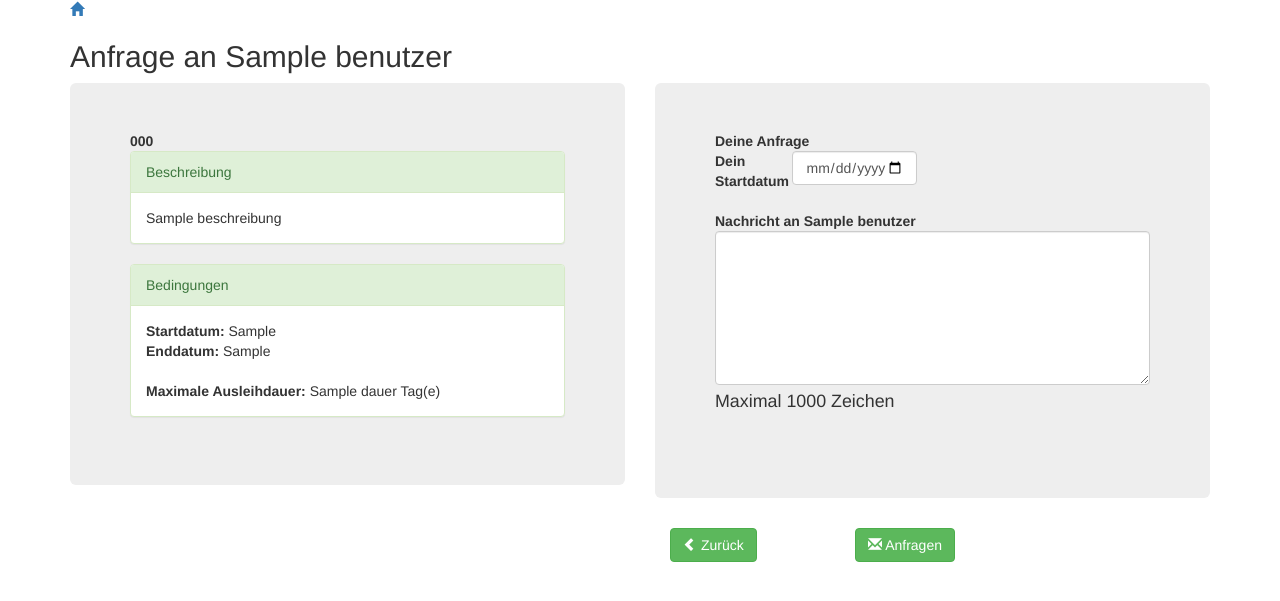
After one commit to localSharing/localSharing, a Spring app: page /anfrageSenden in a window 1280 px wide. The commit adds this page. Shown: the top 601 px of the page. Run offline with Thymeleaf, Linux system fonts and the light colour scheme; the template is opened without the code that fills it: most values are stand-ins (such as "Sample title", 1, 10 or a date in 2020); data that the repository does not hold is empty; some of the project's set-up classes (security, data sources, template engines, error pages and the like) are left out, and stand-ins take their place; some libraries are stand-ins or nearby versions.

Commit message:
UI: Hinzufügen der Seite "Anfrage senden"
SHARE-16: UseCase Anfrage an User senden

Task-Url: http://jira.it.dh-karlsruhe.de:8080/browse/SHARE-16

```diff
--- /dev/null
+++ b/localSharing/src/main/resources/templates/anfrageSenden.html
@@ -0,0 +1,98 @@
+<!DOCTYPE html>
+<html xmlns="http://www.w3.org/1999/xhtml"
+	xmlns:th="http://www.thymeleaf.org"
+	xmlns:sec="http://www.thymeleaf.org/thymeleaf-extras-springsecurity3">
+
+
+<head>
+<title>Anfrage senden</title>
+<meta http-equiv="Content-Type" content="text/html; charset=UTF-8" />
+<link href="/webjars/bootstrap/3.2.0/css/bootstrap.min.css"
+	rel="stylesheet" media="screen" />
+<script src="/webjars/jquery/2.1.1/jquery.min.js" type="text/javascript"></script>
+</head>
+
+<body>
+
+	<div class="container">
+
+		<a th:href="@{/startPage}"> <span class="glyphicon glyphicon-home"></span>
+		</a>
+
+		<h2>
+			Anfrage an <span th:text="${angebot.benutzer.vorname}"></span>
+		</h2>
+
+		<form class="form-horizontal"
+			th:action="@{/angebot/{id}/anfragen(id=5)}" th:object="${anfrage}"
+			method="post" enctype="multipart/form-data">
+
+			<div class="row">
+				<div class="col-md-6">
+					<div class="jumbotron">
+						<strong th:text="${angebot.titel}"></strong>
+
+						<div class="panel panel-success">
+							<div class="panel-heading">Beschreibung</div>
+							<div class="panel-body">
+								<span th:text="${angebot.beschreibung}"></span>
+							</div>
+						</div>
+						<div class="panel panel-success">
+							<div class="panel-heading">Bedingungen</div>
+							<div class="panel-body">
+								<strong>Startdatum: </strong><span
+									th:text="${angebot.startDatum}"></span>
+								<div th:if="${endDatum != null}">
+									<strong>Enddatum: </strong><span th:text="${angebot.endDatum}"></span>
+								</div>
+								<div th:if="${dauer != null}">
+									<br /> <strong>Maximale Ausleihdauer: </strong><span
+										th:text="${angebot.dauer}"></span> Tag(e)
+								</div>
+							</div>
+						</div>
+					</div>
+				</div>
+				<div class="col-md-6">
+					<div class="jumbotron">
+						<strong>Deine Anfrage</strong>
+						<div class="row">
+							<div class="col-md-2">
+								<strong>Dein Startdatum</strong>
+							</div>
+							<div class="col-md-4">
+								<input type="date" class="form-control" th:field="*{startdatum}"
+									id="startdatum" required="required" />
+							</div>
+						</div>
+						<br /> <strong>Nachricht an <span
+							th:text="${angebot.benutzer.vorname}"></span></strong>
+						<textarea class="form-control" rows="7" id="kommentar"
+							maxlength="1000" th:field="*{nachricht}"
+							th:value="${anfrage.nachricht}" required="required"></textarea>
+						<p>
+							<small>Maximal 1000 Zeichen</small>
+						</p>
+						<br />
+					</div>
+					<div class="col-md-4">
+						<button id="btnBack" class="btn btn-success"
+							onclick="history.back(-1)">
+							<span class="glyphicon glyphicon-chevron-left"></span> Zurück
+						</button>
+					</div>
+					<div class="col-md-4">
+						<button id="btnInquire" name="btnInquire" type="submit"
+							class="btn btn-success">
+							<span class="glyphicon glyphicon-envelope"></span> Anfragen
+						</button>
+					</div>
+				</div>
+			</div>
+
+		</form>
+	</div>
+
+</body>
+</html>
--- a/localSharing/src/main/resources/templates/angebot.html
+++ b/localSharing/src/main/resources/templates/angebot.html
@@ -184,7 +184,7 @@
 								<strong>Enddatum: </strong><span th:text="${angebot.endDatum}"></span>
 							</div>
 							<div th:if="${dauer != null}">
-								<br /> <strong>maximale Ausleihdauer: </strong><span
+								<br /> <strong>Maximale Ausleihdauer: </strong><span
 									th:text="${angebot.dauer}"></span> Tag(e)
 							</div>
 						</div>
```
